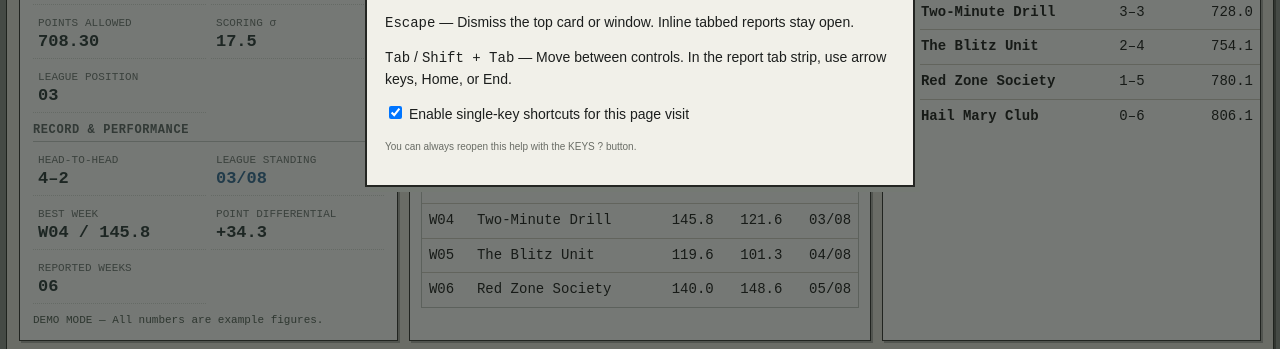
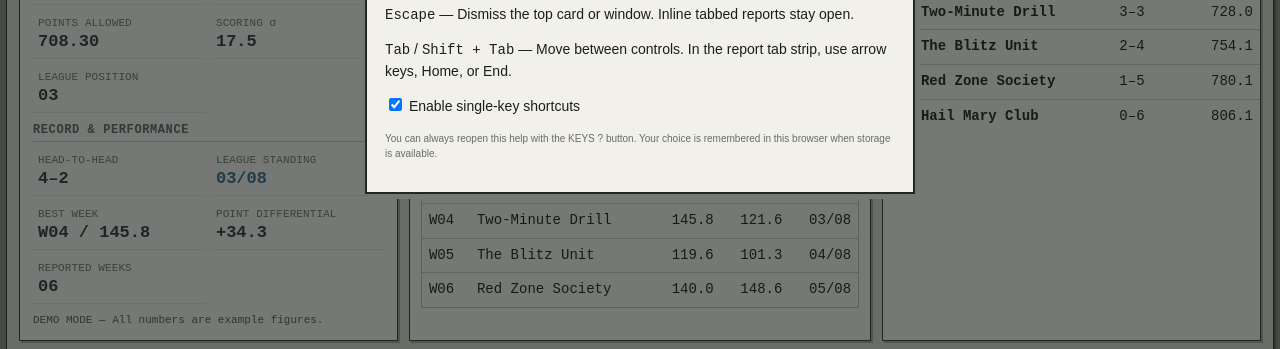
Before and after one commit to marcusjmccarty/Fantasy-Home, a website: page fantasy-hub/public/index.html in a window 1280 px wide. Both pictures are taken after a click on the button "KEYS ?". Shown: the part 410-759 px from the top of the page. Drawn offline with Linux system fonts and the light colour scheme; no server answers.

Commit message:
Remember keyboard opt-out independently of workspace state

```diff
--- a/fantasy-hub/public/index.html
+++ b/fantasy-hub/public/index.html
@@ -178,8 +178,8 @@
       <p><kbd>?</kbd> — Open this help.</p>
       <p><kbd>Escape</kbd> — Dismiss the top card or window. Inline tabbed reports stay open.</p>
       <p><kbd>Tab</kbd> / <kbd>Shift + Tab</kbd> — Move between controls. In the report tab strip, use arrow keys, Home, or End.</p>
-      <p><label><input id="shortcuts-enabled" type="checkbox" checked style="width:auto"> Enable single-key shortcuts for this page visit</label></p>
-      <p class="dialog-hint">You can always reopen this help with the KEYS ? button.</p>
+      <p><label><input id="shortcuts-enabled" type="checkbox" checked style="width:auto"> Enable single-key shortcuts</label></p>
+      <p class="dialog-hint">You can always reopen this help with the KEYS ? button. Your choice is remembered in this browser when storage is available.</p>
     </div>
   </dialog>
 </body>
--- a/fantasy-hub/public/shortcuts.js
+++ b/fantasy-hub/public/shortcuts.js
@@ -5,6 +5,12 @@
  const help=document.getElementById('shortcuts-dialog');
  const enabled=document.getElementById('shortcuts-enabled');
  const report=document.getElementById('explore-dialog');
+ // Separate from workspace state; write only on an explicit preference change.
+ const preferenceKey='gridiron86-keyboard-shortcuts-v1';
+ try{enabled.checked=localStorage.getItem(preferenceKey)!=='off';}catch{/* Page-local choice still works when storage is blocked. */}
+ enabled.addEventListener('change',()=>{
+  try{localStorage.setItem(preferenceKey,enabled.checked?'on':'off');}catch{}
+ });
  const visible=node=>node&&!node.disabled&&node.getClientRects().length>0&&!node.closest('[hidden]');
  const editing=target=>target instanceof Element&&!!target.closest('input,textarea,select,[contenteditable]:not([contenteditable="false"]),[role="textbox"],[role="combobox"],[role="slider"]');
  function dismissRanking(){
```
